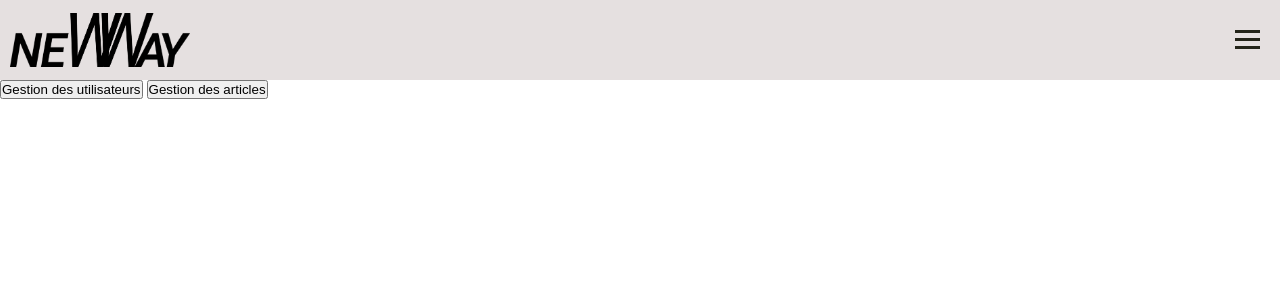
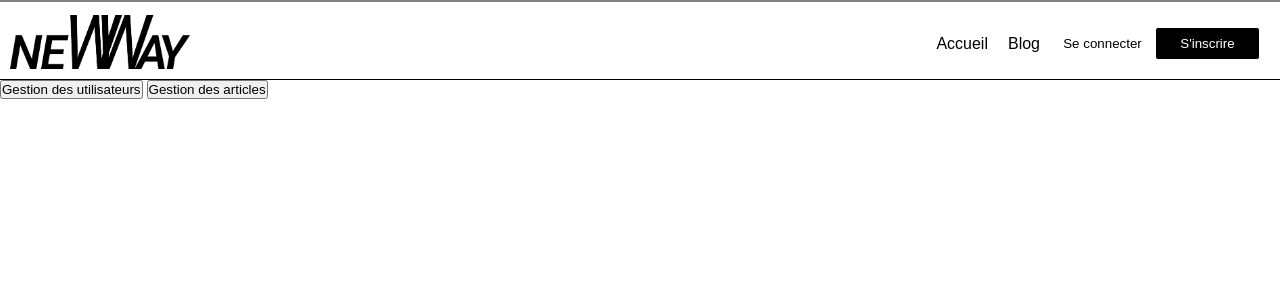
Before and after one commit to morgane-marechal/BLOG_PROJECT, a PHP site: page /admin.php in a window 1280 px wide. Shown: the top 300 px of the page. Run offline with PHP 8.4, Linux system fonts and the light colour scheme.

Commit message:
add some css desktop

```diff
--- a/assets/style.css
+++ b/assets/style.css
@@ -24,9 +24,11 @@ header {
     justify-content: center;
     flex-direction: column;
     display: flex;
-
 }
 
+.ul_nav_desktop {
+    display: none;
+}
 #menu-title {
     color: #ffffff;
     margin-bottom: 30px;
@@ -55,7 +57,6 @@ header {
     background: white;
     cursor: pointer;
 }
-
 .btn-register {
     width: 100px;
     border: 1px solid white;
@@ -417,6 +418,71 @@ article {
 
 
 /* DESKTOP */
+
+@media (min-width: 700px) {
+    header {
+        width: 100%;
+        height: 80px;
+        background: #ffffff;
+        border-bottom: 1px solid black;
+        border-top : 2px solid gray;
+    }
+
+    .burger {
+        display: none;
+    }
+
+    .ul_nav {
+        display: none;
+    }
+
+    .ul_nav_desktop {
+        display: flex;
+        list-style: none;
+        font-family: 'Nunito', sans-serif;
+    }
+
+    .ul_nav_desktop > li {
+        margin: 0 10px;
+        align-self: center;
+    }
+
+    .ul_nav_desktop a {
+        text-decoration: none;
+        color: black;
+    }
+
+    .btn-register, .btn-connection, .btn-deconnection {
+        padding: 8px;
+        width: 105px;
+        margin : 0;
+    }
+
+    .btn-deconnection {
+        width: 100px;
+        border: 1px solid white;
+        border-radius: 3px;
+        background: black;
+        cursor: pointer;
+        color: white;
+    }
+    .btn-deconnection:hover {
+        border: 1px solid black;
+        background: white;
+        color: black;
+        transition: 0.3s ease-in;
+    }
+
+    .desktop-align {
+        display: flex;
+        justify-content: start;
+    }
+
+    #contenu-unique-article {
+        width: 1200px;
+    }
+
+}
 /*.nav {*/
 /*    display: flex;*/
 /*    width: 100%;*/
--- a/header.php
+++ b/header.php
@@ -4,6 +4,37 @@
             <a href="index.php"><img id="logo" src="assets/newway-logo.png" alt="logo"></a>
         </div>
         <div id="container-list-nav">
+            <ul class="ul_nav_desktop">
+                    <li><a href="index.php">Accueil</a></li>
+                    <?php if (isset($_SESSION['utilisateur'])) { ?>
+                        <li><a href="profil.php">Profil</span></a></li>
+                        <li><a href="article_form.php">Rédiger</a></li>
+                    <?php } ?>
+                    <li><a href="blog.php">Blog</a></li>
+                <?php if (!isset($_SESSION['utilisateur'])) : ?>
+                    <div class="container-buttons-nav">
+                        <a href="connexion.php">
+                            <button class="btn-connection">Se connecter</button>
+                        </a>
+                        <a href="inscription.php">
+                            <button class="btn-register">S'inscrire</button>
+                        </a>
+                    </div>
+                <?php endif; ?>
+                    <?php if ((isset($_SESSION['rangs']) === ('admin' || 'moderateur')) && (!empty($_SESSION['rangs']))) { ?>
+                        <li><a href=redaction.php>Rédaction</span></a></li>
+                    <?php } ?>
+
+                    <?php if ((isset($_SESSION['rangs']) === 'admin') && (!empty($_SESSION['rangs']))) { ?>
+                        <li><a href=administration.php>Administration</span></a></li>
+                    <?php } ?>
+                <?php if (isset($_SESSION['utilisateur']) && !empty($_SESSION['utilisateur'])) { ?>
+                    <li><a href=deconnexion.php>
+                            <button class="btn-deconnection">Déconnexion</button>
+                        </a></li>
+                <?php } ?>
+            </ul>
+
             <div class="burger">
                 <span class="bar"></span>
                 <span class="bar"></span>
@@ -17,10 +48,14 @@
                     <li><a href="article_form.php">Rédiger</a></li>
                 <?php } ?>
                 <li><a href="blog.php">Blog</a></li>
-                <?php if(!isset($_SESSION['utilisateur'])) :?>
+                <?php if (!isset($_SESSION['utilisateur'])) : ?>
                     <div class="container-buttons-nav">
-                    <a href="inscription.php"><button class="btn-register">S'inscrire</button></a>
-                    <a  href="connexion.php"><button class="btn-connection">Se connecter</button></a>
+                        <a href="inscription.php">
+                            <button class="btn-register">S'inscrire</button>
+                        </a>
+                        <a href="connexion.php">
+                            <button class="btn-connection">Se connecter</button>
+                        </a>
                     </div>
                 <?php endif; ?>
 
--- a/src/Comments.php
+++ b/src/Comments.php
@@ -50,9 +50,7 @@ class Comments
         $sql_select = $this->db->prepare($sql);
         $sql_select->execute();
         $results = $sql_select->fetchAll(PDO::FETCH_ASSOC);
-        echo "<pre>";
-        var_dump($results);
-        echo "</pre>";
+        return json_encode($results);
     }
 
 
```
Also changed, not shown: app/comments-display.js (+9 -0 lines), article.php (+5 -4 lines). Lines whose indentation alone changed are shown as unchanged.
